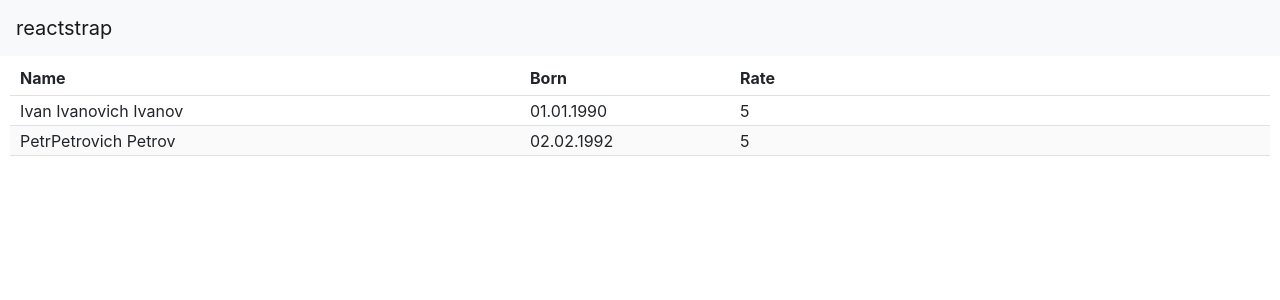
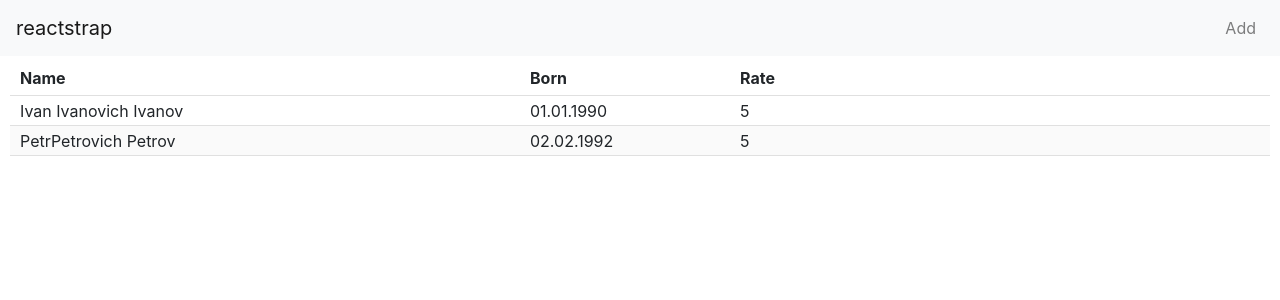
Before and after one commit to salewan/students-demo, a React (Create React App) app: page / in a window 1280 px wide. Shown: the top 300 px of the page. Built offline with nearby package versions, Linux system fonts and the light colour scheme.

Commit message:
layout and simple navigation

```diff
--- a/src/App.css
+++ b/src/App.css
@@ -1,3 +1,10 @@
 .App {
+  display: flex;
+  flex-direction: column;
+  height: 100vh;
+}
+
+.content {
+  flex-basis: 100%;
   padding: 10px;
 }
--- a/src/App.js
+++ b/src/App.js
@@ -6,15 +6,17 @@
 import './App.css';
 import Header from './components/header/header';
 import Students from './components/students/students';
+import StudentForm from './components/studentForm/studentForm';
 
 function App() {
   return (
     <Router>
-      <div>
+      <div className="App">
         <Header />
 
-        <div className="App">
-          <Route path="/" component={Students} />
+        <div className="content">
+          <Route path="/" component={Students} exact />
+          <Route path="/add" component={StudentForm} />
         </div>
       </div>
     </Router>
--- a/src/components/header/header.jsx
+++ b/src/components/header/header.jsx
@@ -1,12 +1,28 @@
-import React from 'react';
-import { Navbar, NavbarBrand } from 'reactstrap';
+import React, {useState} from 'react';
+import {Collapse, Nav, Navbar, NavbarBrand, NavbarToggler, NavItem, NavLink} from 'reactstrap';
+import {withRouter} from 'react-router-dom'
 
-const Header = () => {
+const Header = ({history}) => {
+  const [isOpen, setOpen] = useState(false);
 
-  return <Navbar color="light" light expand="md">
-    <NavbarBrand href="/">reactstrap</NavbarBrand>
-  </Navbar>
+  const toggle = () => setOpen(!isOpen);
+
+  const navigateAdd = () => history.push('/add');
+
+  return <>
+    <Navbar color="light" light expand="md">
+      <NavbarBrand href="/">reactstrap</NavbarBrand>
+      <NavbarToggler onClick={toggle} />
+      <Collapse isOpen={isOpen} navbar>
+        <Nav className="ml-auto" navbar>
+          <NavItem>
+            <NavLink onClick={navigateAdd}>Add</NavLink>
+          </NavItem>
+        </Nav>
+      </Collapse>
+    </Navbar>
+  </>
 
 };
 
-export default Header;
+export default withRouter(Header);
--- /dev/null
+++ b/src/components/studentForm/studentForm.jsx
@@ -0,0 +1,7 @@
+import React from 'react';
+
+const StudentForm = () => {
+  return <div>Student form</div>
+}
+
+export default StudentForm;
--- a/src/components/students/students.jsx
+++ b/src/components/students/students.jsx
@@ -20,11 +20,11 @@
 class Students extends React.PureComponent {
 
   render() {
-    return <AutoSizer disableHeight>
-      {({width}) =>
+    return <AutoSizer>
+      {({ height, width }) =>
         <Table
           width={width}
-          height={300}
+          height={height}
           headerHeight={30}
           rowHeight={30}
           rowCount={list.length}
```
